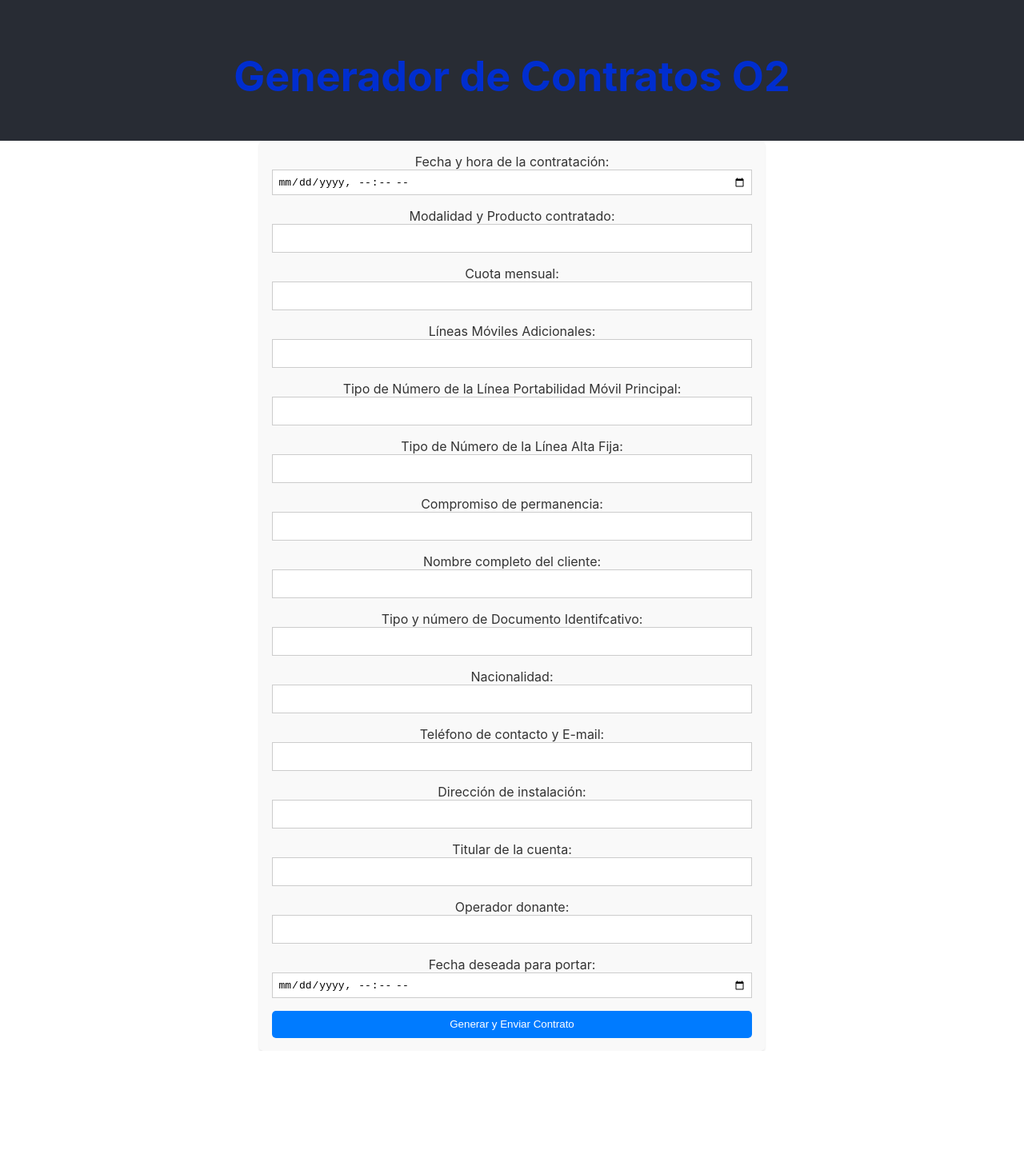
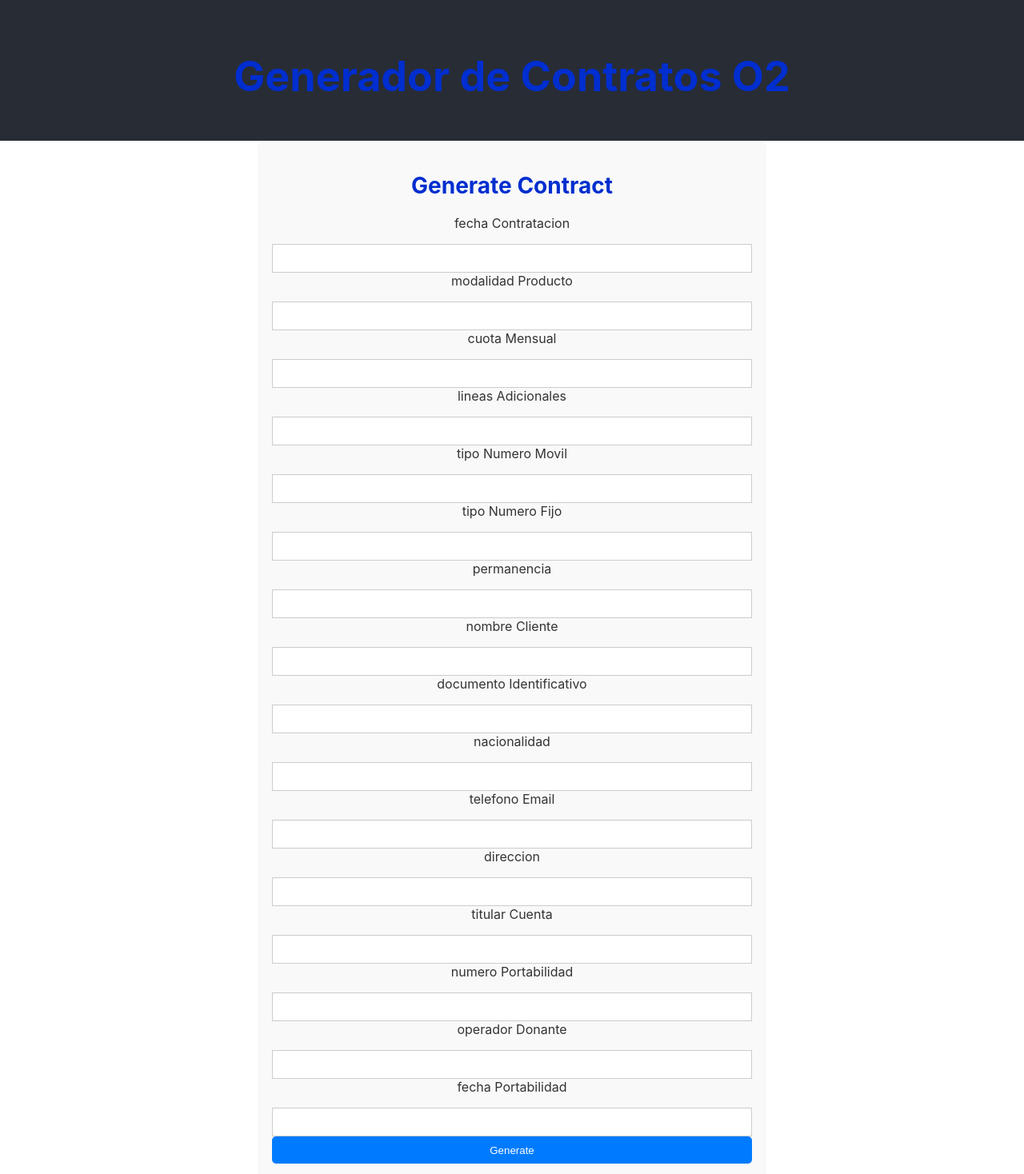
Before and after one commit to trefna/contrato-o2, a React (Create React App) app in the folder client/admin-frontend/: page / in a window 1280 px wide. Shown: the top 1468 px of the page at 80% size. Before the commit the page ends 1314 px from the top, so only its background shows below. Built offline with nearby package versions, Linux system fonts and the light colour scheme.

Commit message:
Update AdminForm.js

```diff
--- a/client/admin-frontend/src/AdminForm.js
+++ b/client/admin-frontend/src/AdminForm.js
@@ -2,7 +2,7 @@
 import './AdminForm.css';
 
 function AdminForm() {
-  const [contract, setContract] = useState({
+  const [contractData, setContractData] = useState({
     fechaContratacion: '',
     modalidadProducto: '',
     cuotaMensual: '',
@@ -16,14 +16,17 @@
     telefonoEmail: '',
     direccion: '',
     titularCuenta: '',
+    numeroPortabilidad: '',
     operadorDonante: '',
-    fechaPortabilidad: '',
-    firma: '',
+    fechaPortabilidad: ''
   });
 
   const handleChange = (e) => {
     const { name, value } = e.target;
-    setContract({ ...contract, [name]: value });
+    setContractData((prevData) => ({
+      ...prevData,
+      [name]: value
+    }));
   };
 
   const handleSubmit = async (e) => {
@@ -34,88 +37,37 @@
         headers: {
           'Content-Type': 'application/json',
         },
-        body: JSON.stringify(contract),
+        body: JSON.stringify(contractData),
       });
 
       if (!response.ok) {
-        throw new Error(`Error: ${response.statusText}`);
+        throw new Error('Failed to generate contract');
       }
 
       const data = await response.json();
-      if (data.success) {
-        alert(`Contract link generated: ${data.contractLink}`);
-      } else {
-        alert('Error generating contract.');
-      }
+      alert(`Contract generated! Link: ${data.contractLink}`);
     } catch (error) {
       console.error('Failed to generate contract:', error);
-      alert('Failed to generate contract. Please try again later.');
+      alert('Failed to generate contract');
     }
   };
 
   return (
     <form onSubmit={handleSubmit} className="admin-form">
-      <label>
-        Fecha y hora de la contratación:
-        <input type="datetime-local" name="fechaContratacion" onChange={handleChange} required />
-      </label>
-      <label>
-        Modalidad y Producto contratado:
-        <input type="text" name="modalidadProducto" onChange={handleChange} required />
-      </label>
-      <label>
-        Cuota mensual:
-        <input type="text" name="cuotaMensual" onChange={handleChange} required />
-      </label>
-      <label>
-        Líneas Móviles Adicionales:
-        <input type="text" name="lineasAdicionales" onChange={handleChange} required />
-      </label>
-      <label>
-        Tipo de Número de la Línea Portabilidad Móvil Principal:
-        <input type="text" name="tipoNumeroMovil" onChange={handleChange} required />
-      </label>
-      <label>
-        Tipo de Número de la Línea Alta Fija:
-        <input type="text" name="tipoNumeroFijo" onChange={handleChange} required />
-      </label>
-      <label>
-        Compromiso de permanencia:
-        <input type="text" name="permanencia" onChange={handleChange} required />
-      </label>
-      <label>
-        Nombre completo del cliente:
-        <input type="text" name="nombreCliente" onChange={handleChange} required />
-      </label>
-      <label>
-        Tipo y número de Documento Identifcativo:
-        <input type="text" name="documentoIdentificativo" onChange={handleChange} required />
-      </label>
-      <label>
-        Nacionalidad:
-        <input type="text" name="nacionalidad" onChange={handleChange} required />
-      </label>
-      <label>
-        Teléfono de contacto y E-mail:
-        <input type="text" name="telefonoEmail" onChange={handleChange} required />
-      </label>
-      <label>
-        Dirección de instalación:
-        <input type="text" name="direccion" onChange={handleChange} required />
-      </label>
-      <label>
-        Titular de la cuenta:
-        <input type="text" name="titularCuenta" onChange={handleChange} required />
-      </label>
-      <label>
-        Operador donante:
-        <input type="text" name="operadorDonante" onChange={handleChange} required />
-      </label>
-      <label>
-        Fecha deseada para portar:
-        <input type="datetime-local" name="fechaPortabilidad" onChange={handleChange} required />
-      </label>
-      <button type="submit">Generar y Enviar Contrato</button>
+      <h2>Generate Contract</h2>
+      {Object.keys(contractData).map((key) => (
+        <div key={key} className="form-group">
+          <label>{key.replace(/([A-Z])/g, ' $1')}</label>
+          <input
+            type="text"
+            name={key}
+            value={contractData[key]}
+            onChange={handleChange}
+            required
+          />
+        </div>
+      ))}
+      <button type="submit">Generate</button>
     </form>
   );
 }
```
